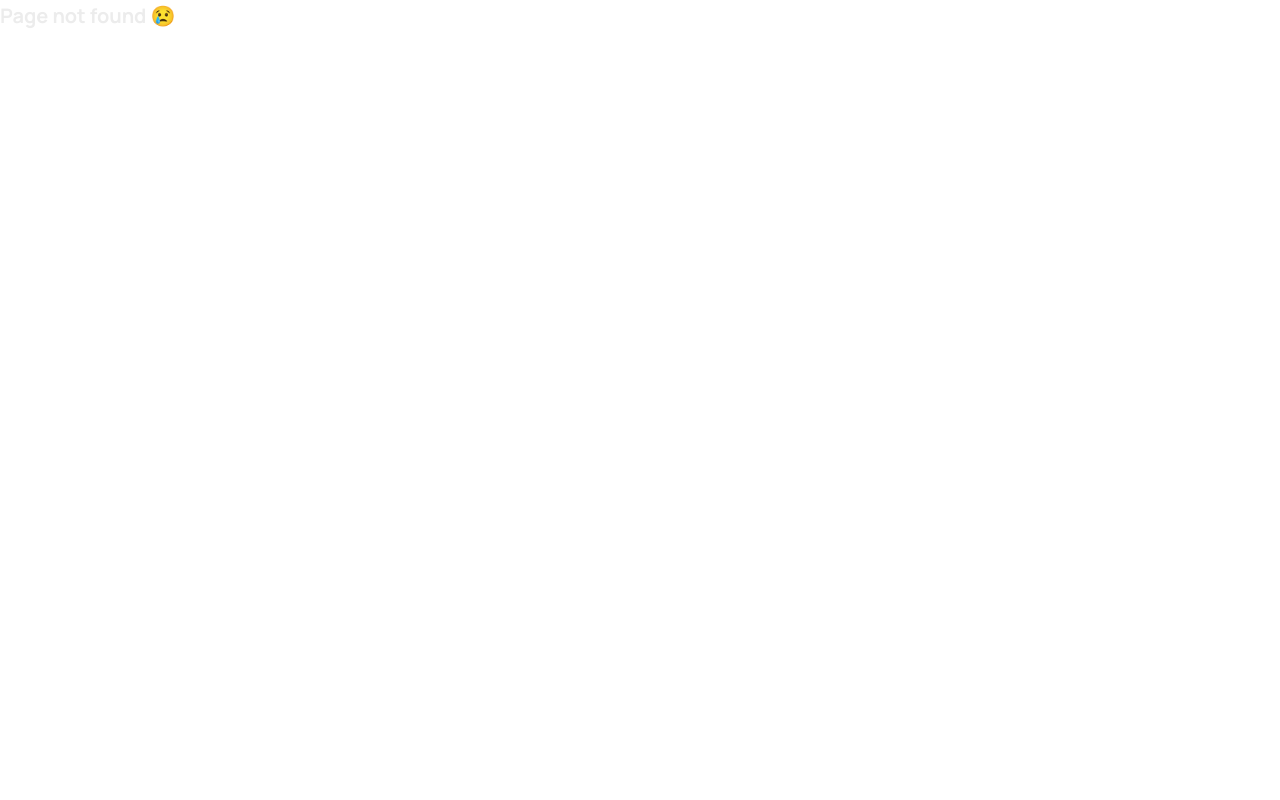
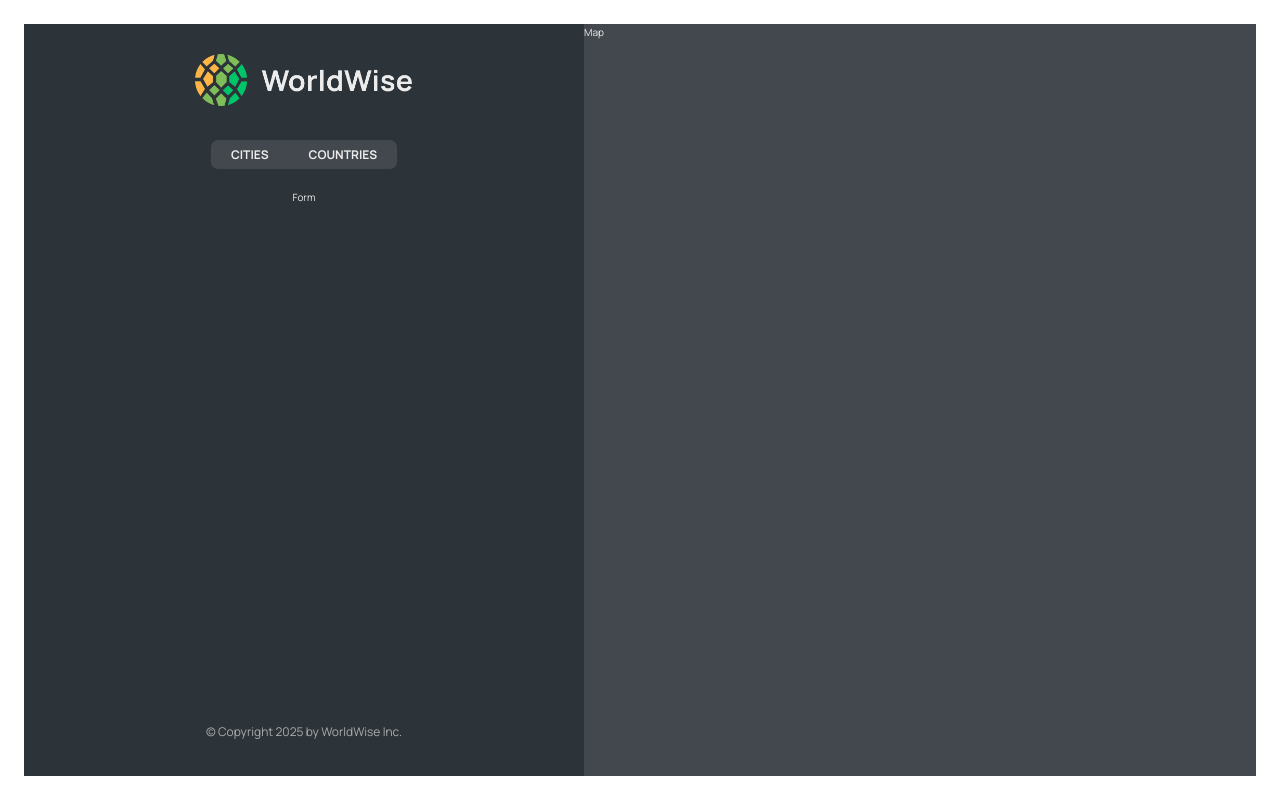
Before and after one commit to AnaSad-front/worldwise, a React (Vite) app: page /app/form in a window 1280 px wide. Before the commit this address had no page. Built offline with nearby package versions, Linux system fonts and the light colour scheme.

Commit message:
Nested routes and index route

```diff
--- a/src/App.jsx
+++ b/src/App.jsx
@@ -10,11 +10,16 @@
   return (
     <BrowserRouter>
       <Routes>
-        <Route path="/" element={<Homepage />} />
+        <Route index element={<Homepage />} />
         <Route path="product" element={<Product />} />
         <Route path="pricing" element={<Pricing />} />
         <Route path="login" element={<Login />} />
-        <Route path="app" element={<AppLayout />} />
+        <Route path="app" element={<AppLayout />}>
+          <Route index element={<p>List of cities</p>} />
+          <Route path="cities" element={<p>List of cities</p>} />
+          <Route path="countries" element={<p>Countries</p>} />
+          <Route path="form" element={<p>Form</p>} />
+        </Route>
         <Route path="*" element={<PageNotFound />} />
       </Routes>
     </BrowserRouter>
--- a/src/components/AppNav.jsx
+++ b/src/components/AppNav.jsx
@@ -1,7 +1,19 @@
+import { NavLink } from "react-router-dom";
 import styles from "./AppNav.module.css";
 
 function AppNav() {
-  return <nav className={styles.nav}>App navigation</nav>;
+  return (
+    <nav className={styles.nav}>
+      <ul>
+        <li>
+          <NavLink to="cities">Cities</NavLink>
+        </li>
+        <li>
+          <NavLink to="countries">Countries</NavLink>
+        </li>
+      </ul>
+    </nav>
+  );
 }
 
 export default AppNav;
--- a/src/components/Sidebar.jsx
+++ b/src/components/Sidebar.jsx
@@ -1,13 +1,14 @@
 import styles from "./Sidebar.module.css";
 import AppNav from "./AppNav";
 import Logo from "./Logo";
+import { Outlet } from "react-router-dom";
 
 function Sidebar() {
   return (
     <div className={styles.sidebar}>
       <Logo />
       <AppNav />
-      <p>List of cities</p>
+      <Outlet />
       <footer className={styles.footer}>
         <p className={styles.copyright}>
           &copy; Copyright {new Date().getFullYear()} by WorldWise Inc.
```
